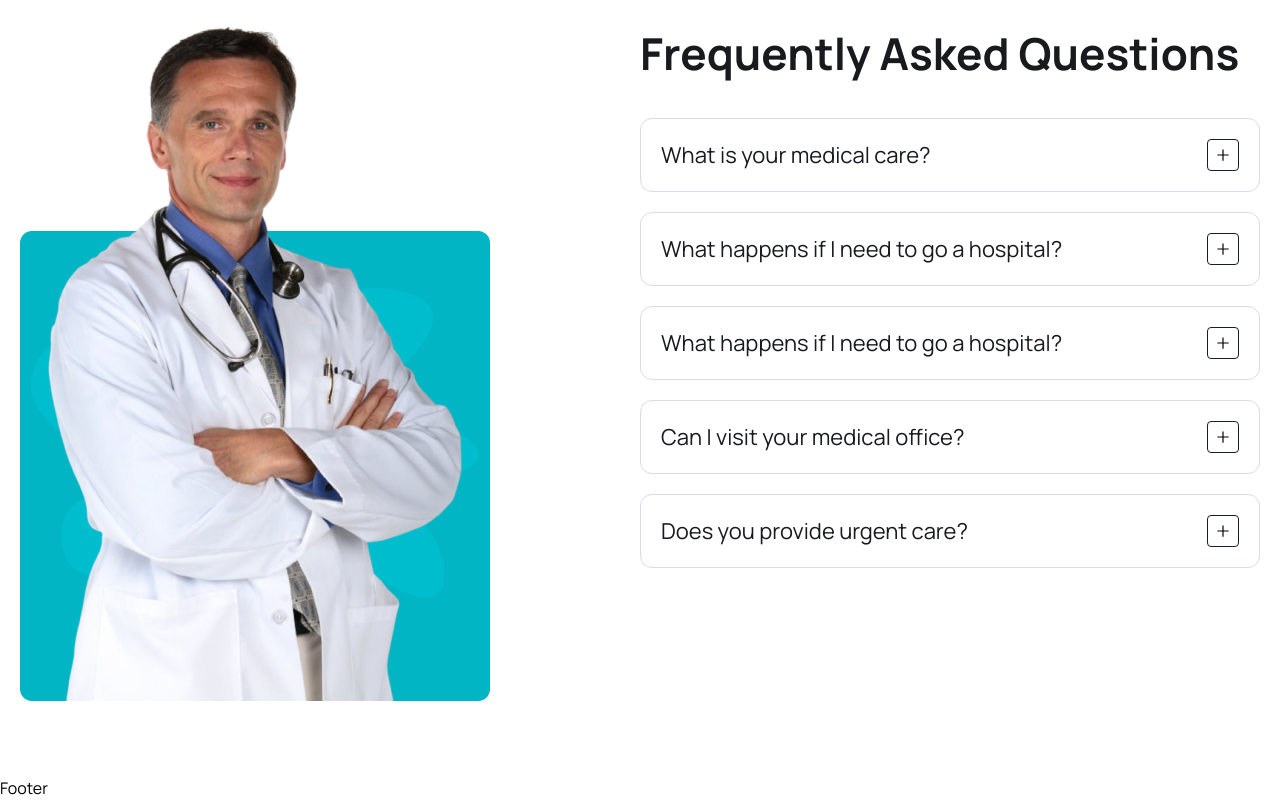
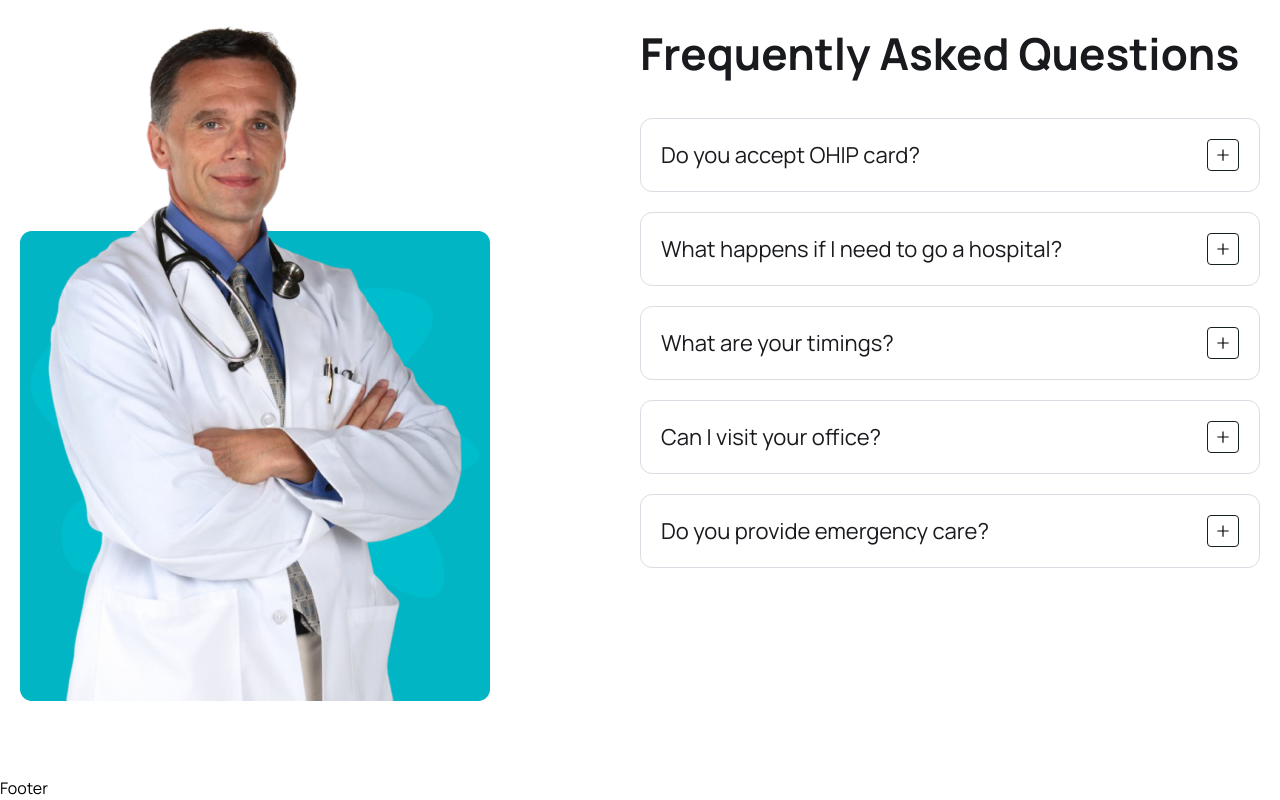
Before and after one commit to rdsingh120/Appointment-Booking-App, a React (Vite) app in the folder frontend/: page / in a window 1280 px wide. Shown: the part 4906-5706 px from the top of the page. Built offline with nearby package versions, Linux system fonts and the light colour scheme.

Commit message:
update faq content

```diff
--- a/frontend/src/assets/data/faqs.js
+++ b/frontend/src/assets/data/faqs.js
@@ -1,27 +1,27 @@
 export const faqs = [
   {
-    question: "What is your medical care?",
+    question: 'Do you accept OHIP card?',
     content:
-      "One Medical was founded on a better model of care one designed around patients needs that provides a higher level of quality and service affordably. We do this through innovative design, excellent customer service, and the efficient use of technology.",
+      'Lorem ipsum dolor sit amet, consectetur adipiscing elit. Proin vitae rutrum odio. Sed aliquam molestie sem, semper consectetur ante porttitor quis. Quisque finibus hendrerit hendrerit. Praesent sit amet mollis arcu, ut ultrices ligula.',
   },
   {
-    question: "What happens if I need to go a hospital?",
+    question: 'What happens if I need to go a hospital?',
     content:
-      "One Medical was founded on a better model of care one designed around patients needs that provides a higher level of quality and service affordably. We do this through innovative design, excellent customer service, and the efficient use of technology.",
+      'Lorem ipsum dolor sit amet, consectetur adipiscing elit. Proin vitae rutrum odio. Sed aliquam molestie sem, semper consectetur ante porttitor quis. Quisque finibus hendrerit hendrerit. Praesent sit amet mollis arcu, ut ultrices ligula.',
   },
   {
-    question: "What happens if I need to go a hospital?",
+    question: 'What are your timings?',
     content:
-      "One Medical was founded on a better model of care one designed around patients needs that provides a higher level of quality and service affordably. We do this through innovative design, excellent customer service, and the efficient use of technology.",
+      'Lorem ipsum dolor sit amet, consectetur adipiscing elit. Proin vitae rutrum odio. Sed aliquam molestie sem, semper consectetur ante porttitor quis. Quisque finibus hendrerit hendrerit. Praesent sit amet mollis arcu, ut ultrices ligula.',
   },
   {
-    question: "Can I visit your medical office?",
+    question: 'Can I visit your office?',
     content:
-      "One Medical was founded on a better model of care one designed around patients needs that provides a higher level of quality and service affordably. We do this through innovative design, excellent customer service, and the efficient use of technology.",
+      'Lorem ipsum dolor sit amet, consectetur adipiscing elit. Proin vitae rutrum odio. Sed aliquam molestie sem, semper consectetur ante porttitor quis. Quisque finibus hendrerit hendrerit. Praesent sit amet mollis arcu, ut ultrices ligula.',
   },
   {
-    question: "Does you provide urgent care?",
+    question: 'Do you provide emergency care?',
     content:
-      "One Medical was founded on a better model of care one designed around patients needs that provides a higher level of quality and service affordably. We do this through innovative design, excellent customer service, and the efficient use of technology.",
+      'Lorem ipsum dolor sit amet, consectetur adipiscing elit. Proin vitae rutrum odio. Sed aliquam molestie sem, semper consectetur ante porttitor quis. Quisque finibus hendrerit hendrerit. Praesent sit amet mollis arcu, ut ultrices ligula.',
   },
-];
+]
```
